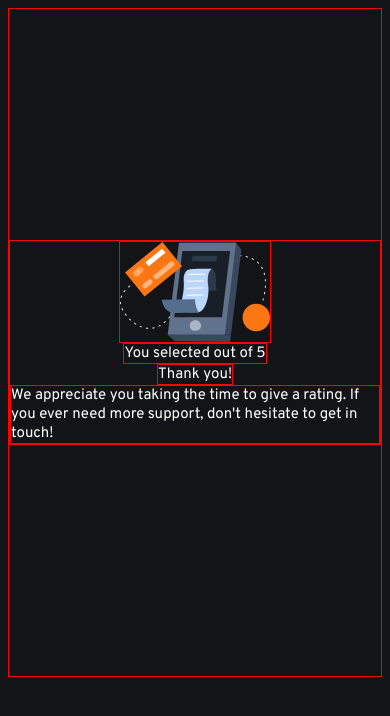
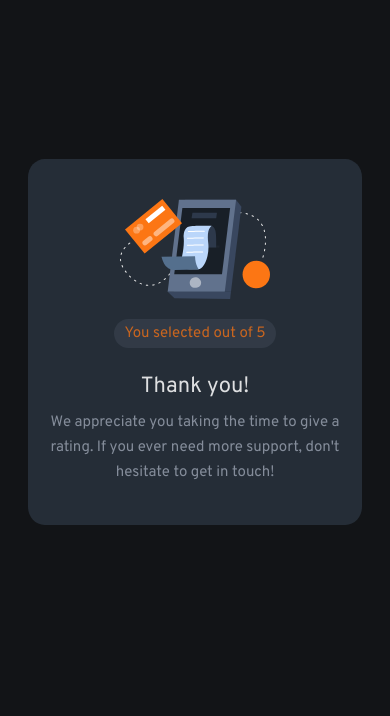
Before and after one commit to Brian-Lin-2/frontend-mentor-interactive-rating, a plain HTML site: page index.html in a window 390 px wide. Drawn offline with Linux system fonts and the light colour scheme.

Commit message:
Finish thank you state for mobile

```diff
--- a/styles.css
+++ b/styles.css
@@ -25,9 +25,9 @@ body {
 .rating__container {
     border-radius: 5%;
 
+    /* Add color gradient. */
     background-color: hsl(213, 19%, 18%);
     padding: 30px 20px;
-
     margin: 20px;
 }
 
@@ -90,11 +90,7 @@ body {
 
 /* Hidden until user presses the submit button */
 .thanks {
-    border: 1px solid red;
-    color: white;
-
     display: flex;
-    justify-content: center;
     align-items: center;
 
     width: 375px;
@@ -102,29 +98,46 @@ body {
 }
 
 .thanks__container {
-    border: 1px solid red;
+    border-radius: 5%;
+
     display: flex;
     flex-direction: column;
 
     align-items: center;
+
+    /* Add color gradient. */
+    background-color: hsl(213, 19%, 18%);
+
+    padding: 40px 20px;
+    margin: 20px;
 }
 
 .thanks__picture {
-    border: 1px solid red;
-
     width: 150px;
 }
 
 .thanks__selection {
-    border: 1px solid red;
+    border-radius: 20px;
+    background-color: hsla(216, 12%, 54%, 15%);
+
+    padding: 5px 10px;
+    margin-top: 20px;
+    margin-bottom: 15px;
+
+    color: hsla(25, 97%, 53%, 75%);
 }
 
 .thanks__header {
-    border: 1px solid red;
+    font-size: 22px;
+    color: hsla(0, 0%, 100%, 85%);
+
+    margin: 10px;
 }
 
 .thanks__text {
-    border: 1px solid red;
+    color: hsla(217, 12%, 63%, 85%);
+    text-align: center;
+    line-height: 25px;
 }
 
 .hide {
```
